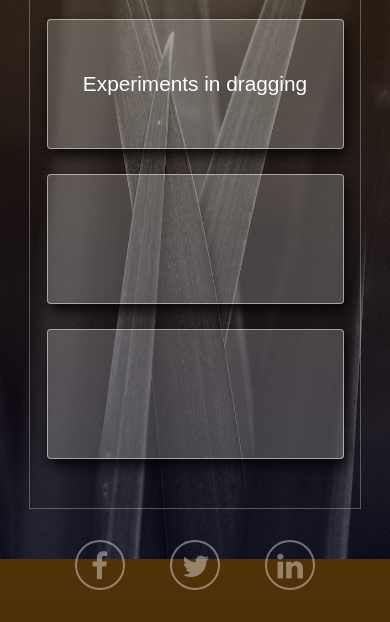
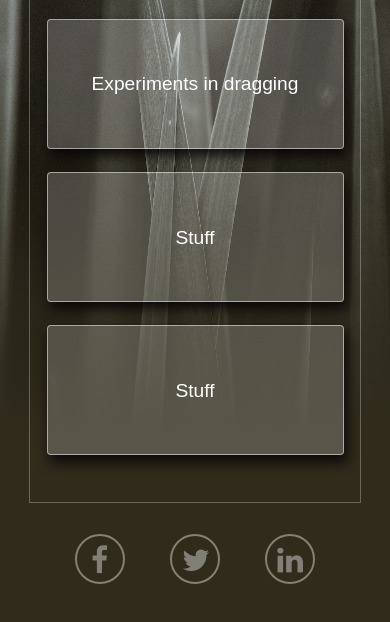
Before and after one commit to Ingthorsson/portfolio, a plain HTML site: page index.html in a window 390 px wide. Shown: the part 285-907 px from the top of the page. Drawn offline with Linux system fonts and the light colour scheme; a web font is replaced by a local one.

Commit message:
Fix background for mobile browsers

```diff
--- a/css/style.css
+++ b/css/style.css
@@ -20,12 +20,13 @@
 
     --link-hover: rgba(255, 255, 255, 0.6);
 
-    font-size: 16px;
+
   }
 
+
 body {
-    background: var(--main-bg-color-dark);
-    background: linear-gradient(0deg, var(--main-bg-color-dark) 0%, var(--main-bg-color-medium) 100%);
+
+    background-color: rgb(48, 43, 27);
 }
 
 .card-link {
@@ -41,16 +42,19 @@ body {
     height: 100vh;
     width: 100vw;
     filter: grayscale(60%);
-    opacity: 0.5;
+    opacity: 0.8;
     position: relative;
 }
 
-.bg_main {
-    background: url(../images/grass.jpg);
-    background-position: center;
-    background-repeat: no-repeat;
-    background-size: cover;
+
+.bgimage{
+    -webkit-mask-image: linear-gradient(180deg, transparent 0, rgba(0, 0, 0, 1) 30%, rgba(0, 0, 0, 1) 45%, transparent 85%);
+    -moz-mask-image: linear-gradient(180deg, transparent 0, rgba(0, 0, 0, 1) 30%, rgba(0, 0, 0, 1) 45%, transparent 85%);
+    height: 100vh;
+    width: 100vw;
 }
+
+
 .bg_sub1 {
     background: url(../images/dandy.jpg);
     background-position: center;
@@ -93,10 +97,11 @@ body {
     left: 30px;
     right: 30px;
     top: 100px;
-    /* border: red 1px solid; */
     display: flex;
     flex-direction: column;
 }
+
+/* s */
 
 .avitar {
     border-radius: 50%;
@@ -165,7 +170,7 @@ body {
 
 .card-font {
     font-family: 'Aldrich', sans-serif;
-    font-size:1.3rem;
+    font-size:1.2rem;
     line-height: 1.2em;
 }
 
--- a/index.html
+++ b/index.html
@@ -19,7 +19,8 @@
 </head>
 
 <body>
-    <div class="bg bg_main"></div>
+    <!--  -->
+    <div class="bg"><img class="bgimage" src="images/grass.jpg" alt=""></div>
     <div class="intro"></div>
     <div class="intro_title">Portfolio</div>
     <div class="content">
@@ -27,8 +28,8 @@
         <div class="id">Stefan Ingthorsson</div>
         <div class="card_container card-link">
             <div class="card card-font"><a class="card-link" href="src/drag.html">Experiments in dragging</a> </div>
-            <div class="card card-font"></div>
-            <div class="card card-font"></div>
+            <div class="card card-font"><a class="card-link" href="#">Stuff</a></div>
+            <div class="card card-font"><a class="card-link" href="#">Stuff</a></div>
         </div>
 
         <div class="social_container">
@@ -37,6 +38,7 @@
             <a href="https://www.linkedin.com/in/stefan-ingthorsson-419313b/" class="fa fa-linkedin"></a>
         </div>
     </div>
+
 </body>
 
 </html>
```
